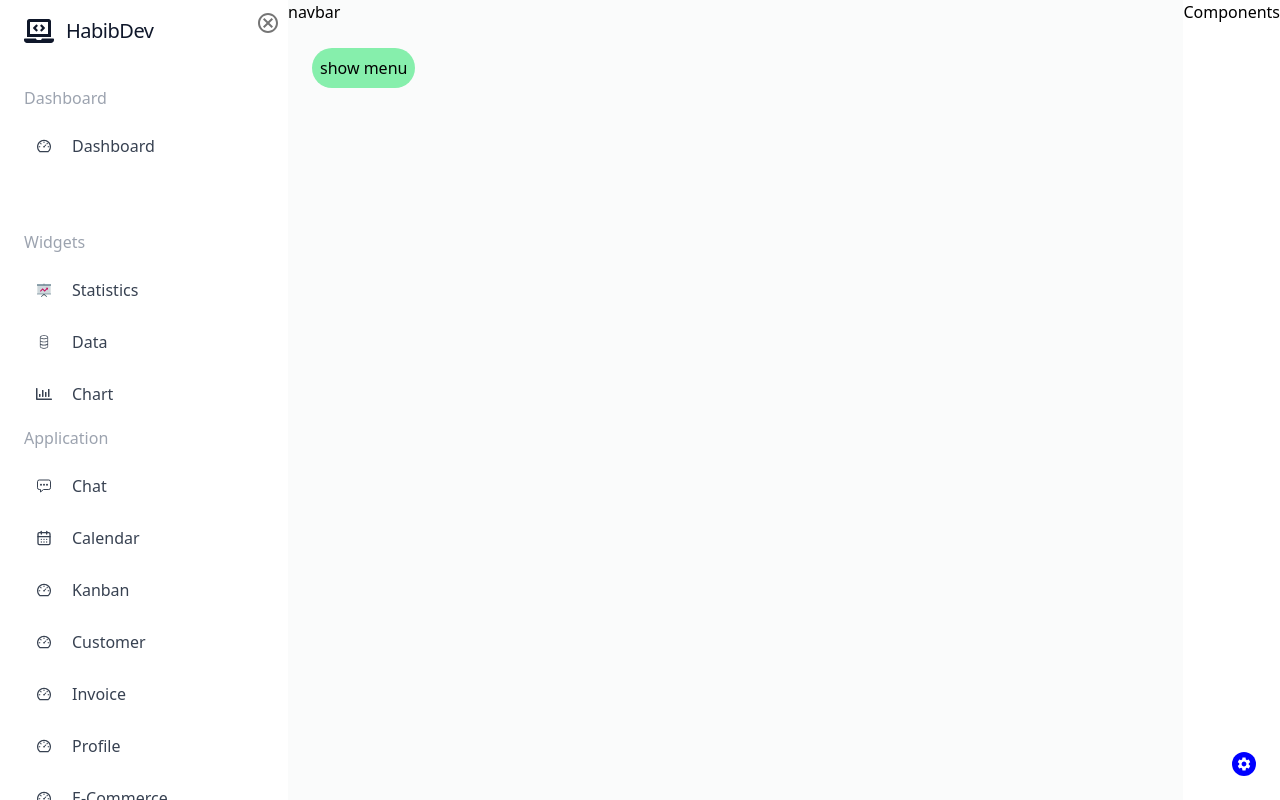
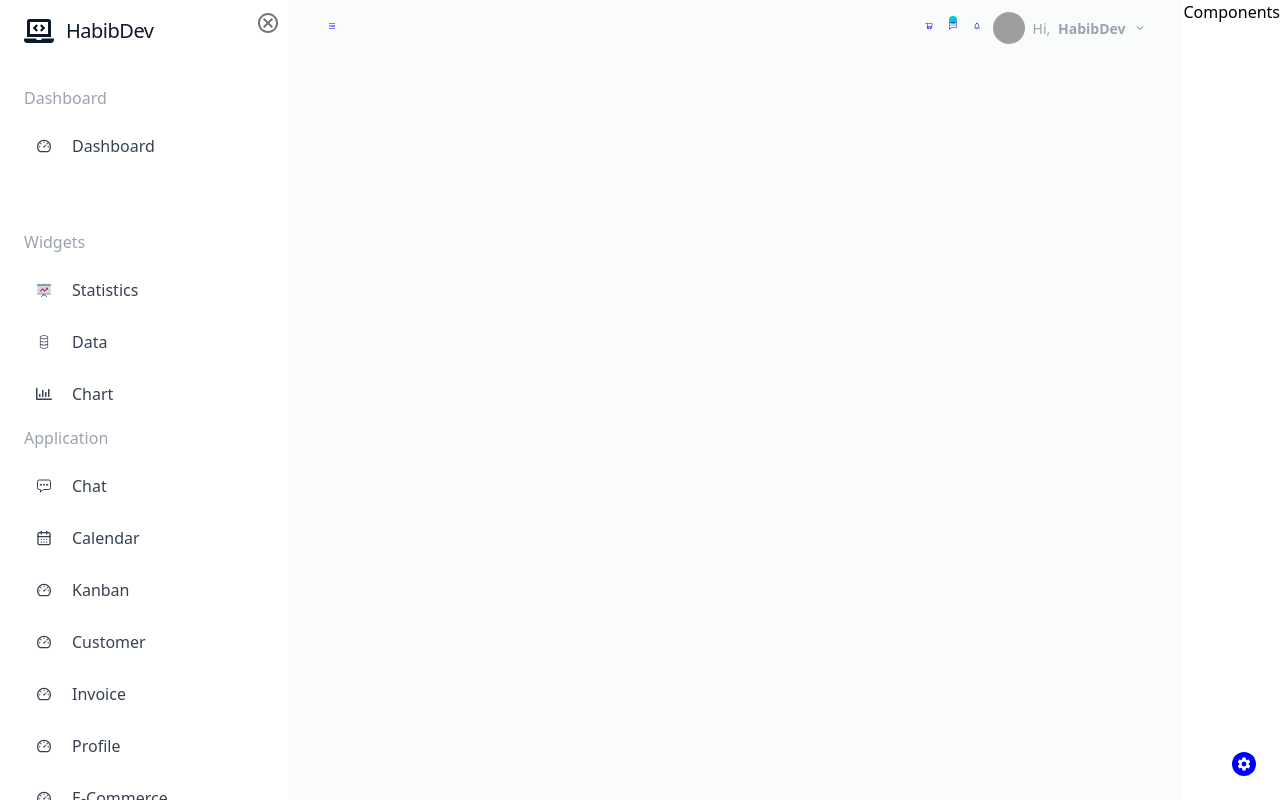
Before and after one commit to habib16gb/Dash01, a React (Vite) app in the folder client/: page /components in a window 1280 px wide. Built offline with nearby package versions, Linux system fonts and the light colour scheme; grey boxes are pictures that could not be loaded.

Commit message:
add clicked logic

```diff
--- /dev/null
+++ b/client/src/components/Chat.tsx
@@ -0,0 +1,11 @@
+
+
+const Chat = () => {
+  return (
+    <div>
+      Chat
+    </div>
+  )
+}
+
+export default Chat
--- a/client/src/components/Navbar.tsx
+++ b/client/src/components/Navbar.tsx
@@ -1,16 +1,60 @@
-import { useStateContext } from "../contexts/ContextsProvider";
+import { enClicked, useStateContext } from "../contexts/ContextsProvider";
+import { AiOutlineMenuFold, AiOutlineMenuUnfold ,AiOutlineShoppingCart  } from "react-icons/ai";
+import { BsChatLeftDots } from "react-icons/bs";
+import { IoMdNotificationsOutline } from "react-icons/io"
+import { MdOutlineKeyboardArrowDown } from "react-icons/md";
+import Tooltip from '@mui/material/Tooltip'
+import {Cart, Notification, UserProfile, Chat} from './'
+import { ReactNode } from "react";
+
+
+interface inNavBtnProps {
+  title: string;
+  customFunc: () => void;
+  icon: ReactNode;
+  color: string;
+  dotColor: string;
+}
+
+const NavBtn = ({title,customFunc,icon,color,dotColor}: inNavBtnProps) => {
+  return <Tooltip title={title} placement="bottom">
+    <button type="button" onClick={customFunc} style={{color}} className="relative text-xl rounded-full p-3 hover:bg-light-gray">
+      <span className="absolute inline-flex rounded-full h-2 w-2 right-2 top-2" style={{background: dotColor}} >
+        {icon}
+      </span>
+    </button>
+  </Tooltip>
+}
 
 const Navbar = () => {
-  const { setActiveMenu } = useStateContext();
+  const { setActiveMenu, isClicked, handleClick } = useStateContext();
+
+
+
   return (
-    <div>
-      <p>navbar</p>
-      <button
-        onClick={() => setActiveMenu(true)}
-        className='p-2 bg-green-300 rounded-full m-6'
-      >
-        show menu
-      </button>
+    <div className="flex justify-between p-2 md:mx-6 relative">
+      <NavBtn title="Menu" customFunc={() => setActiveMenu(prev => !prev)} color="blue" icon={<AiOutlineMenuFold />} dotColor="" />
+
+      <div className="flex">
+        <NavBtn title="Cart" customFunc={() => handleClick(enClicked.CART)} color="blue" icon={<AiOutlineShoppingCart />} dotColor="" />
+        <NavBtn title="Chat" customFunc={() => handleClick(enClicked.CHAT)}  color="blue" icon={<BsChatLeftDots />} dotColor="#03c9d7" />
+        <NavBtn title="Notification" customFunc={() => handleClick(enClicked.NOTIFICATION)} color="blue" icon={<IoMdNotificationsOutline />} dotColor="03c9d7" />
+
+        <Tooltip title="Profile" placement="bottom">
+          <div className="flex items-center gap-2 cursor-pointer p-1 hover:bg-light-gray rounded-lg" onClick={() => handleClick(enClicked.USER_PROFILE)}>
+            <img className="rounded-full w-8 h-8" src="https://static.vecteezy.com/system/resources/previews/006/487/917/non_2x/man-avatar-icon-free-vector.jpg" alt="avatar" />
+            <p>
+              <span className="text-gray-400 text-14">Hi, </span>{" "}
+              <span className="text-gray-400 font-bold ml-1 text-14">HabibDev</span>{" "}
+            </p>
+            <MdOutlineKeyboardArrowDown className="text-gray-400 text-14" />
+          </div>
+        </Tooltip>
+        {isClicked.cart && <Cart />}
+        {isClicked.chat && <Chat />}
+        {isClicked.notification && <Notification />}
+        {isClicked.userProfile && <UserProfile />}
+      </div>
     </div>
   );
 };
--- a/client/src/components/Sidebar.tsx
+++ b/client/src/components/Sidebar.tsx
@@ -20,7 +20,7 @@ const Sidebar = () => {
             <Link
               to={"/"}
               className='items-center gap-3 ml-3 mt-4 flex text-xl font-extralight tracking-tight dark:text-white text-slate-900  '
-              onClick={() => {}}
+              onClick={() => setActiveMenu((prev) => !prev)}
             >
               <FaLaptopCode className='text-3xl' />
               <span>HabibDev</span>
--- a/client/src/components/index.tsx
+++ b/client/src/components/index.tsx
@@ -7,3 +7,4 @@ export { default as Navbar } from "./Navbar";
 export { default as Notification } from "./Notification";
 export { default as Sidebar } from "./Sidebar";
 export { default as UserProfile } from "./UserProfile";
+export {default as Chat} from './Chat'
--- a/client/src/contexts/ContextsProvider.tsx
+++ b/client/src/contexts/ContextsProvider.tsx
@@ -7,11 +7,28 @@ interface Props {
 interface inDashContext {
   activeMenu: boolean;
   setActiveMenu: React.Dispatch<React.SetStateAction<boolean>>;
+  isClicked: tyState;
+  setIsClicked: React.Dispatch<React.SetStateAction<tyState>>;
+  handleClick: (clicked: enClicked) => void
 }
 
 const DashContext = createContext<inDashContext | null>(null);
 
-const initialState = {
+export enum enClicked  {
+  CHAT = 'chat',
+  CART = 'cart',
+  USER_PROFILE = 'userProfile',
+  NOTIFICATION = 'notification'
+}
+
+type tyState = {
+  chat: boolean,
+  cart: boolean,
+  userProfile: boolean,
+  notification: boolean,
+}
+
+const initialState: tyState = {
   chat: false,
   cart: false,
   userProfile: false,
@@ -20,8 +37,14 @@ const initialState = {
 
 export const DashContextProvider = ({ children }: Props) => {
   const [activeMenu, setActiveMenu] = useState(true);
+  const [isClicked, setIsClicked] = useState(initialState);
+
+  const handleClick = (clicked: enClicked) => {
+    setIsClicked({...initialState, [clicked]: true})
+  }
+
   return (
-    <DashContext.Provider value={{ activeMenu, setActiveMenu }}>
+    <DashContext.Provider value={{ activeMenu, setActiveMenu, isClicked, setIsClicked, handleClick }}>
       {children}
     </DashContext.Provider>
   );
--- a/client/src/data/data.ts
+++ b/client/src/data/data.ts
@@ -9,6 +9,7 @@ import { IconType } from "react-icons";
 
 type tyChildrenLink = {
   name: string;
+
 };
 
 type tyLink = {
```
